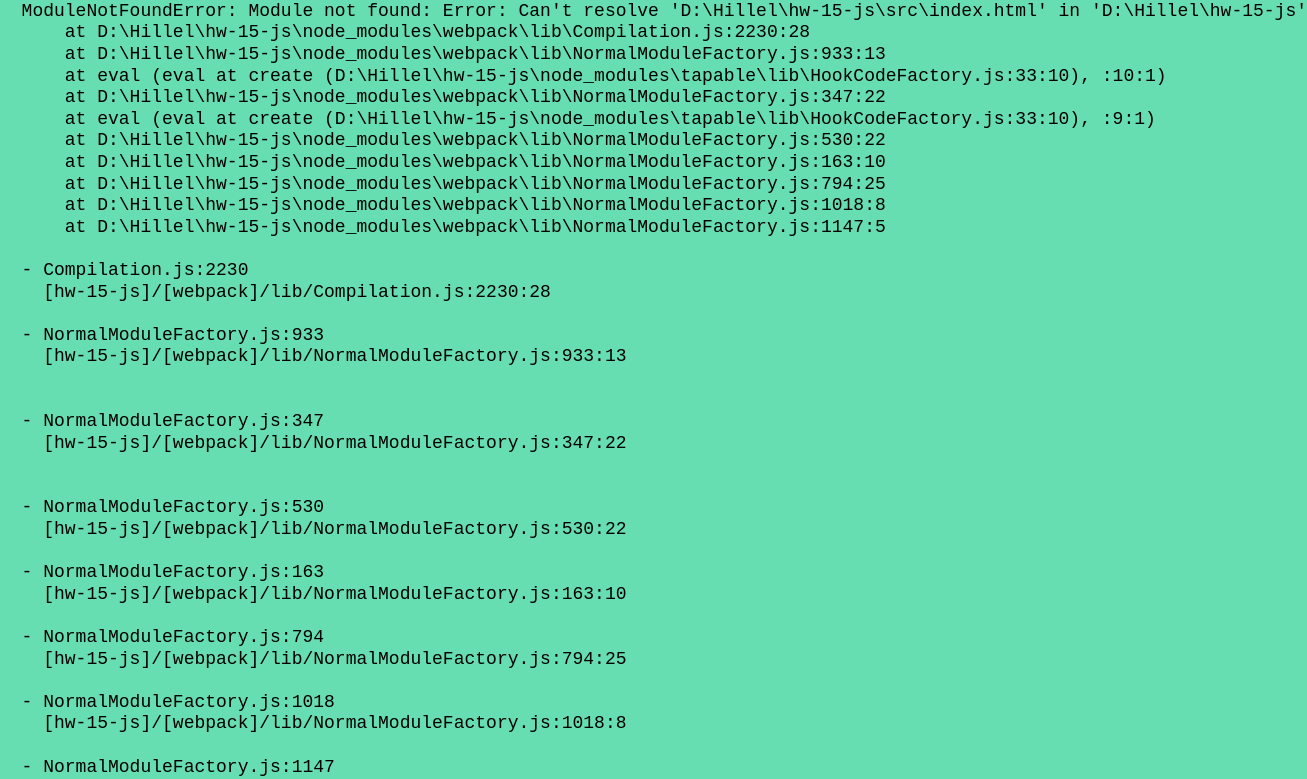
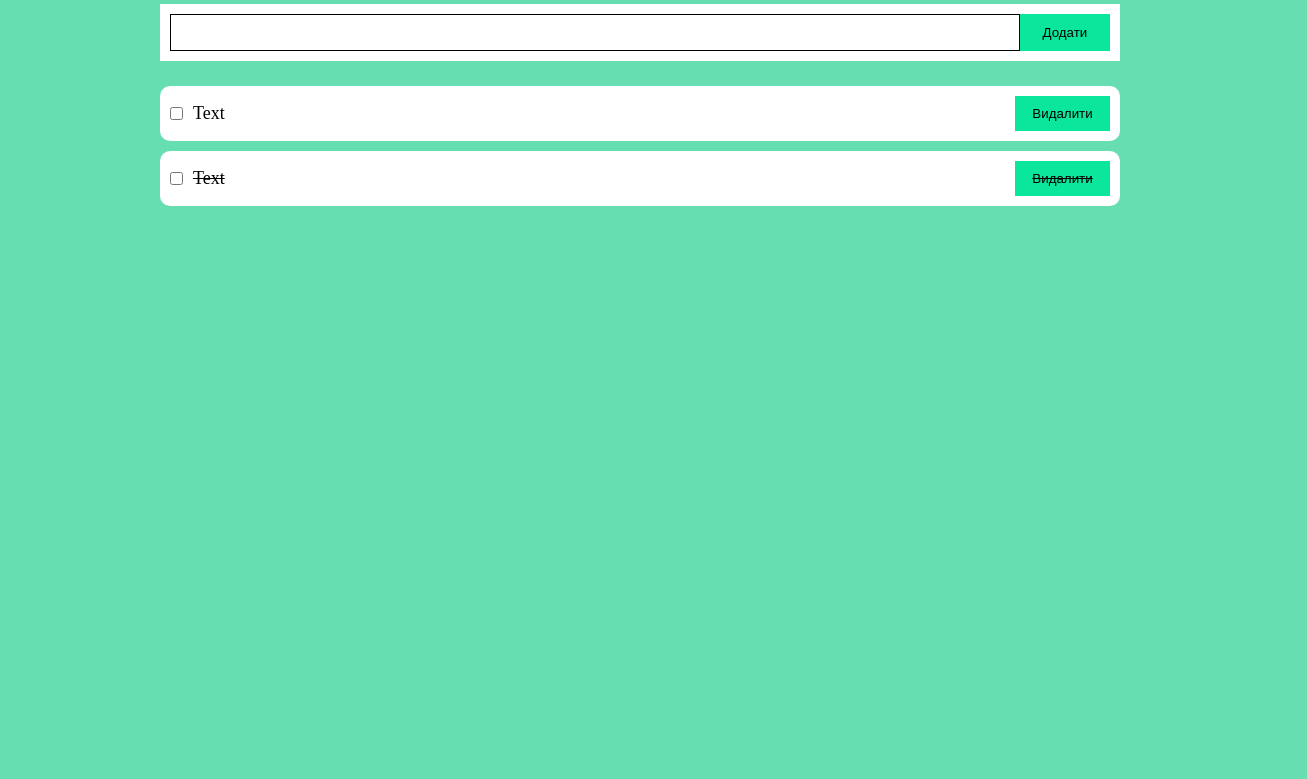
Before and after one commit to Margo0107/hw-15-js, a website built with webpack: page src/index.html in a window 1280 px wide. Shown: the part 64-843 px from the top of the page, 1307 px wide, since content can reach past the window. After the commit the page ends 800 px from the top, so only its background shows below. Built offline with nearby package versions, Linux system fonts and the light colour scheme; files whose address does not match are found by name.

Commit message:
so well everything seems to be fine...

```diff
--- a/package.json
+++ b/package.json
@@ -5,7 +5,8 @@
   "main": "index.js",
   "scripts": {
     "build": "webpack --mode=production",
-    "dev": "webpack --mode=development"
+    "dev": "webpack --mode=development",
+    "start": "webpack server --open"
   },
   "repository": {
     "type": "git",
@@ -29,6 +30,7 @@
     "sass-loader": "^16.0.5",
     "style-loader": "^4.0.0",
     "webpack": "^5.99.9",
-    "webpack-cli": "^6.0.1"
+    "webpack-cli": "^6.0.1",
+    "webpack-dev-server": "^5.2.2"
   }
 }
--- a/src/index.html
+++ b/src/index.html
@@ -1,69 +1,35 @@
-<head><script defer src="main.js"></script><link href="style.css" rel="stylesheet"></head>Html Webpack Plugin:
-<pre>
-  Error: Child compilation failed:
-  Module not found: Error: Can't resolve 'D:\Hillel\hw-15-js\src\index.html' in 'D:\Hillel\hw-15-js'
-  ModuleNotFoundError: Module not found: Error: Can't resolve 'D:\Hillel\hw-15-js\src\index.html' in 'D:\Hillel\hw-15-js'
-      at D:\Hillel\hw-15-js\node_modules\webpack\lib\Compilation.js:2230:28
-      at D:\Hillel\hw-15-js\node_modules\webpack\lib\NormalModuleFactory.js:933:13
-      at eval (eval at create (D:\Hillel\hw-15-js\node_modules\tapable\lib\HookCodeFactory.js:33:10), <anonymous>:10:1)
-      at D:\Hillel\hw-15-js\node_modules\webpack\lib\NormalModuleFactory.js:347:22
-      at eval (eval at create (D:\Hillel\hw-15-js\node_modules\tapable\lib\HookCodeFactory.js:33:10), <anonymous>:9:1)
-      at D:\Hillel\hw-15-js\node_modules\webpack\lib\NormalModuleFactory.js:530:22
-      at D:\Hillel\hw-15-js\node_modules\webpack\lib\NormalModuleFactory.js:163:10
-      at D:\Hillel\hw-15-js\node_modules\webpack\lib\NormalModuleFactory.js:794:25
-      at D:\Hillel\hw-15-js\node_modules\webpack\lib\NormalModuleFactory.js:1018:8
-      at D:\Hillel\hw-15-js\node_modules\webpack\lib\NormalModuleFactory.js:1147:5
-
-  - Compilation.js:2230
-    [hw-15-js]/[webpack]/lib/Compilation.js:2230:28
-
-  - NormalModuleFactory.js:933
-    [hw-15-js]/[webpack]/lib/NormalModuleFactory.js:933:13
-
-
-  - NormalModuleFactory.js:347
-    [hw-15-js]/[webpack]/lib/NormalModuleFactory.js:347:22
-
-
-  - NormalModuleFactory.js:530
-    [hw-15-js]/[webpack]/lib/NormalModuleFactory.js:530:22
-
-  - NormalModuleFactory.js:163
-    [hw-15-js]/[webpack]/lib/NormalModuleFactory.js:163:10
-
-  - NormalModuleFactory.js:794
-    [hw-15-js]/[webpack]/lib/NormalModuleFactory.js:794:25
-
-  - NormalModuleFactory.js:1018
-    [hw-15-js]/[webpack]/lib/NormalModuleFactory.js:1018:8
-
-  - NormalModuleFactory.js:1147
-    [hw-15-js]/[webpack]/lib/NormalModuleFactory.js:1147:5
-
-  - child-compiler.js:211
-    [hw-15-js]/[html-webpack-plugin]/lib/child-compiler.js:211:18
-
-  - Compiler.js:625 finalCallback
-    [hw-15-js]/[webpack]/lib/Compiler.js:625:5
-
-  - Compiler.js:661
-    [hw-15-js]/[webpack]/lib/Compiler.js:661:11
-
-  - Compiler.js:1347
-    [hw-15-js]/[webpack]/lib/Compiler.js:1347:17
-
-
-  - Hook.js:20 Hook.CALL_ASYNC_DELEGATE [as _callAsync]
-    [hw-15-js]/[tapable]/lib/Hook.js:20:14
-
-  - Compiler.js:1343
-    [hw-15-js]/[webpack]/lib/Compiler.js:1343:33
-
-  - Compilation.js:3061 finalCallback
-    [hw-15-js]/[webpack]/lib/Compilation.js:3061:11
-
-  - Compilation.js:3404
-    [hw-15-js]/[webpack]/lib/Compilation.js:3404:11
-
-
-</pre>
+<!DOCTYPE html>
+<html lang="en">
+  <head>
+    <meta charset="UTF-8" />
+    <meta http-equiv="X-UA-Compatible" content="IE=edge" />
+    <meta name="viewport" content="width=device-width, initial-scale=1.0" />
+    <title>Document</title>
+  </head>
+  <body>
+    <div class="container">
+      <h1>ToDoList</h1>
+      <form class="form js--form">
+        <input
+          type="text"
+          name="value"
+          required
+          class="form__input js--form__input"
+        />
+        <button class="form__btn">Додати</button>
+      </form>
+      <ul class="js--todos-wrapper">
+        <li class="todo-item">
+          <input type="checkbox" />
+          <span class="todo-item__description">Text</span>
+          <button class="todo-item__delete">Видалити</button>
+        </li>
+        <li class="todo-item todo-item--checked">
+          <input type="checkbox" />
+          <span class="todo-item__description">Text</span>
+          <button class="todo-item__delete">Видалити</button>
+        </li>
+      </ul>
+    </div>
+  </body>
+</html>
--- a/webpack.config.js
+++ b/webpack.config.js
@@ -36,4 +36,5 @@
       template: "./src/index.html",
     }),
   ],
+  mode: "development",
 };
```
Also changed, not shown: dist/index.html, 1 other file.
